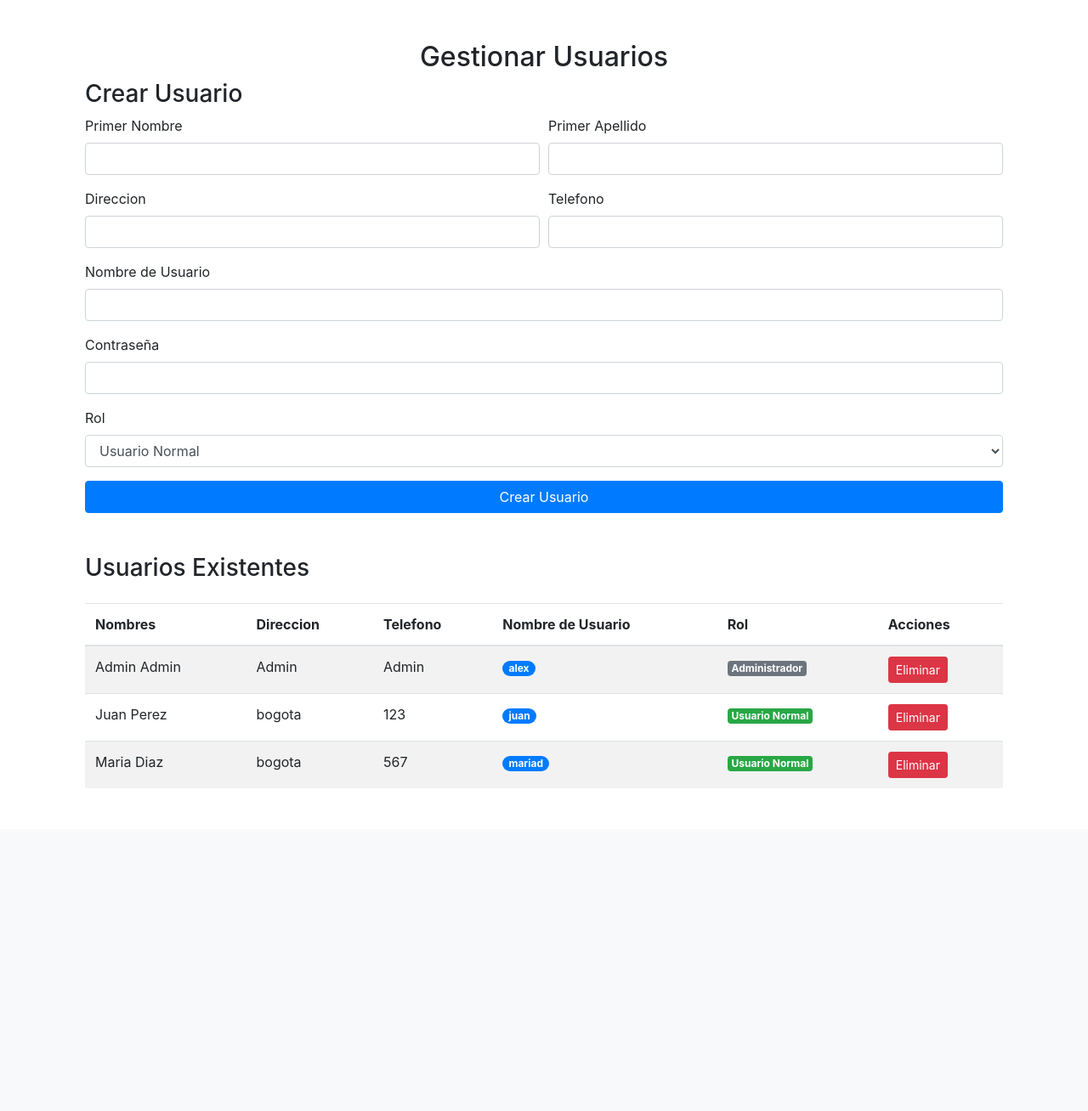
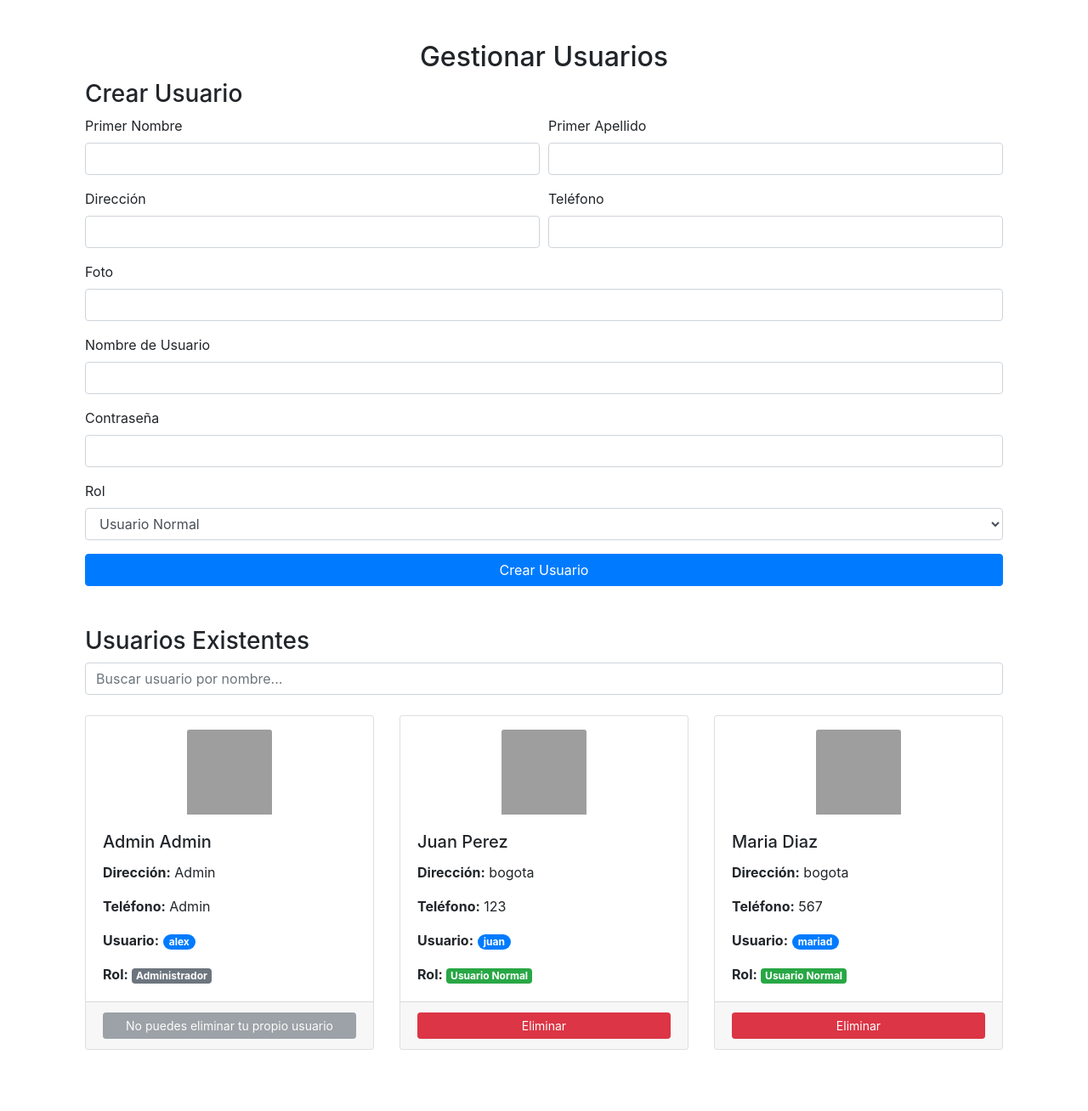
Before and after one commit to alexvacca25/proyecto_biblioteca, a Flask app: page /admin/manage_users in a window 1280 px wide. Shown: the part 56-1364 px from the top of the page at 85% size. Before the commit the page ends 972 px from the top, so only its background shows below. Run offline with Flask 3, Linux system fonts and the light colour scheme; a user stored in the database is signed in; some libraries are stand-ins or nearby versions; grey boxes are pictures that could not be loaded.

Commit message:
Filtros y Tarjetas en usuarios

```diff
--- a/app.py
+++ b/app.py
@@ -6,6 +6,8 @@ from werkzeug.security import generate_password_hash
 def create_app():
     app = Flask(__name__)
     app.config['SQLALCHEMY_DATABASE_URI'] = 'sqlite:///database.db'
+
+
     app.config['SECRET_KEY'] = 'supersecretkey'
 
     db.init_app(app)
@@ -35,7 +37,7 @@ def create_app():
                 last_name='Admin',
                 address='Admin',
                 phone='Admin',
-
+                url_image='https://cdn-icons-png.flaticon.com/512/149/149071.png',
                 role=True  # Este usuario es un administrador
             )
             db.session.add(admin_user)
--- a/controllers/admin_controller.py
+++ b/controllers/admin_controller.py
@@ -38,6 +38,7 @@ def manage_users():
         last_name=request.form['last_name']
         address=request.form['address']
         phone=request.form['phone']
+        url_image=request.form['url_image']
         role = True if request.form.get('role') == 'admin' else False
 
         existing_user = User.query.filter_by(username=username).first()
@@ -45,7 +46,7 @@ def manage_users():
             flash("El nombre de usuario ya existe.", "danger")
             return redirect(url_for('admin.manage_users'))
 
-        new_user = User(username=username, password=generate_password_hash(password),first_name=first_name,last_name=last_name, address=address, phone=phone, role=role)
+        new_user = User(username=username, password=generate_password_hash(password),first_name=first_name,last_name=last_name, address=address, phone=phone,url_image=url_image, role=role)
         db.session.add(new_user)
         db.session.commit()
         flash("Usuario creado exitosamente.", "success")
--- a/models/book.py
+++ b/models/book.py
@@ -12,7 +12,7 @@ class Book(db.Model):
     loaned_count = db.Column(db.Integer, default=0)  # Contador de préstamos realizados
     anno_publica=db.Column(db.Integer,nullable=False)
     serie=db.Column(db.String(100),unique=True,nullable=False)
-
+    url_image = db.Column(db.Text, nullable=False)
     def __repr__(self):
         return f"<Book {self.title} by {self.author}>"
 
--- a/models/user.py
+++ b/models/user.py
@@ -11,6 +11,8 @@ class User(db.Model):
     last_name=db.Column(db.String(100),nullable=False)
     address=db.Column(db.String(200),nullable=False)
     phone=db.Column(db.String(100),nullable=False)
+    url_image = db.Column(db.Text, nullable=False)
+
     role = db.Column(db.Boolean, default=False)  # False = Usuario regular, True = Administrador
 
     # Relación con Loan
--- a/templates/manage_books.html
+++ b/templates/manage_books.html
@@ -36,6 +36,10 @@
             <label for="serie">Serial</label>
             <input type="text" class="form-control" name="serie" id="serie" required>
         </div>
+        <div class="form-group mb-3">
+            <label for="url_image">Título</label>
+            <input type="text" class="form-control" name="url_image" id="url_image" required>
+        </div>
         <button type="submit" class="btn btn-primary w-100">Crear Libro</button>
     </form>
 
@@ -43,6 +47,7 @@
     <table class="table table-striped mt-4">
         <thead>
             <tr>
+                <th>imagen</th>
                 <th>Título</th>
                 <th>Autor</th>
                 <th>Año Publicacion</th>
@@ -53,6 +58,7 @@
         <tbody>
             {% for book in books %}
             <tr>
+                <td>{{ book.url_image }}</td>
                 <td>{{ book.title }}</td>
                 <td>{{ book.author }}</td>
                 <td>{{ book.anno_publica }}</td>
--- a/templates/manage_users.html
+++ b/templates/manage_users.html
@@ -1,4 +1,3 @@
-<!-- templates/manage_users.html -->
 {% extends "layout.html" %}
 
 {% block title %}Gestionar Usuarios{% endblock %}
@@ -20,7 +19,6 @@
 
     <h3>Crear Usuario</h3>
     <form method="POST" action="{{ url_for('admin.manage_users') }}">
-
         <div class="form-row">
             <div class="form-group col-md-6">
                 <label for="first_name">Primer Nombre</label>
@@ -30,31 +28,35 @@
                 <label for="last_name">Primer Apellido</label>
                 <input type="text" class="form-control" name="last_name" id="last_name" required>
             </div>
-
         </div>
 
         <div class="form-row">
             <div class="form-group col-md-6">
-                <label for="address">Direccion</label>
+                <label for="address">Dirección</label>
                 <input type="text" class="form-control" name="address" id="address" required>
             </div>
             <div class="form-group col-md-6">
-                <label for="phone">Telefono</label>
+                <label for="phone">Teléfono</label>
                 <input type="text" class="form-control" name="phone" id="phone" required>
             </div>
-
         </div>
 
+        <div class="form-group">
+            <label for="url_image">Foto</label>
+            <input type="text" class="form-control" name="url_image" id="url_image" required>
+        </div>
 
-        <div class="form-group mb-3">
+        <div class="form-group">
             <label for="username">Nombre de Usuario</label>
             <input type="text" class="form-control" name="username" id="username" required>
         </div>
-        <div class="form-group mb-3">
+
+        <div class="form-group">
             <label for="password">Contraseña</label>
             <input type="password" class="form-control" name="password" id="password" required>
         </div>
-        <div class="form-group mb-3">
+
+        <div class="form-group">
             <label for="role">Rol</label>
             <select class="form-control" name="role" id="role">
                 <option value="user">Usuario Normal</option>
@@ -62,43 +64,64 @@
             </select>
         </div>
 
-
         <button type="submit" class="btn btn-primary w-100">Crear Usuario</button>
     </form>
 
     <h3 class="mt-5">Usuarios Existentes</h3>
-    <table class="table table-striped mt-4">
-        <thead>
-            <tr>
-                <th>Nombres</th>
-                <th>Direccion</th>
-                <th>Telefono</th>
-                <th>Nombre de Usuario</th>
-                <th>Rol</th>
-                <th>Acciones</th>
-            </tr>
-        </thead>
-        <tbody>
-            {% for user in users %}
-            <tr>
-                <td>{{ user.first_name }} {{ user.last_name }}</td>
-                <td>{{ user.address }} </td>
-                <td>{{ user.phone }} </td>
-                <td><span class="badge badge-pill badge-primary">{{ user.username }}</span></td>
-                {% if user.role %}
-                <td><span class="badge badge-secondary">Administrador</span></td>
-                {% else %}
-                <td><span class="badge badge-success">Usuario Normal</span></td>
-                {% endif %}
-                <td>
-                    <form action="{{ url_for('admin.delete_user', user_id=user.id) }}" method="POST"
-                        style="display:inline;">
-                        <button type="submit" class="btn btn-danger btn-sm">Eliminar</button>
+
+    <!-- Filtro de Búsqueda -->
+    <div class="form-group mb-4">
+        <input type="text" id="userSearch" class="form-control" placeholder="Buscar usuario por nombre...">
+    </div>
+
+    <div class="row mt-4" id="userList">
+        {% for user in users %}
+        <div class="col-md-4 mb-4 user-card" data-name="{{ user.first_name }} {{ user.last_name }}">
+            <div class="card h-100">
+                <img src="{{ user.url_image }}" class="card-img-top img-fluid mx-auto d-block mt-3" style="width: 100px; height: 100px; object-fit: cover;" alt="Foto de {{ user.first_name }}">
+                <div class="card-body">
+                    <h5 class="card-title">{{ user.first_name }} {{ user.last_name }}</h5>
+                    <p class="card-text"><strong>Dirección:</strong> {{ user.address }}</p>
+                    <p class="card-text"><strong>Teléfono:</strong> {{ user.phone }}</p>
+                    <p class="card-text"><strong>Usuario:</strong> <span class="badge badge-pill badge-primary">{{ user.username }}</span></p>
+                    <p class="card-text">
+                        <strong>Rol:</strong>
+                        {% if user.role %}
+                        <span class="badge badge-secondary">Administrador</span>
+                        {% else %}
+                        <span class="badge badge-success">Usuario Normal</span>
+                        {% endif %}
+                    </p>
+                </div>
+                <div class="card-footer">
+                    {% if user.id != session['user_id'] %}
+                    <form action="{{ url_for('admin.delete_user', user_id=user.id) }}" method="POST">
+                        <button type="submit" class="btn btn-danger btn-sm w-100">Eliminar</button>
                     </form>
-                </td>
-            </tr>
-            {% endfor %}
-        </tbody>
-    </table>
+                    {% else %}
+                    <button class="btn btn-secondary btn-sm w-100" disabled>No puedes eliminar tu propio usuario</button>
+                    {% endif %}
+                </div>
+            </div>
+        </div>
+        {% endfor %}
+    </div>
 </div>
+
+<script>
+    document.getElementById('userSearch').addEventListener('keyup', function() {
+        var searchQuery = this.value.toLowerCase();
+        var userCards = document.querySelectorAll('.user-card');
+
+        userCards.forEach(function(card) {
+            var userName = card.getAttribute('data-name').toLowerCase();
+            if (userName.includes(searchQuery)) {
+                card.style.display = 'block';
+            } else {
+                card.style.display = 'none';
+            }
+        });
+    });
+</script>
+
 {% endblock %}
```
Also changed, not shown: instance/database.db.
